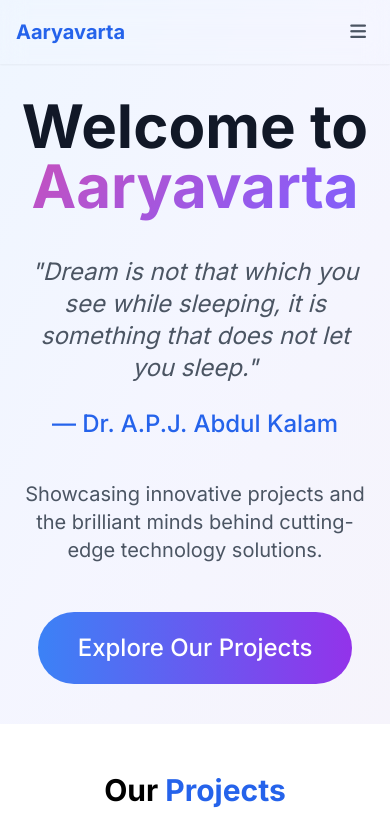
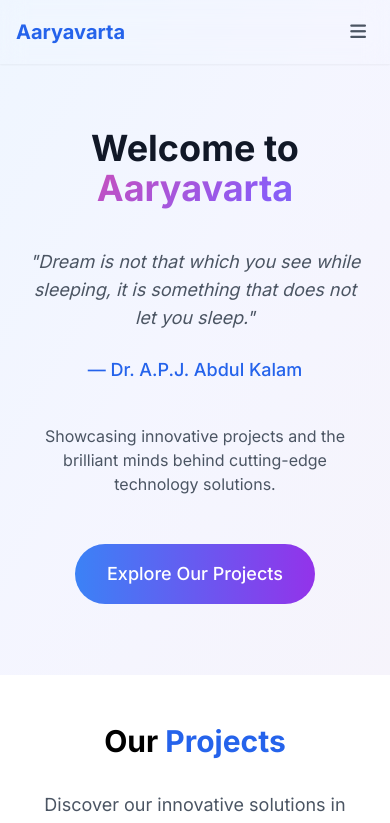
Before and after one commit to mayurpatil-dev/aaryavarta-portfolio, a Next.js app: page / in a window 390 px wide. Shown: the top 823 px of the page. Built offline with nearby package versions, Linux system fonts and the light colour scheme.

Commit message:
Cursor AI update: revert hero font size for mobile, keep larger size for PC/laptop

```diff
--- a/src/app/page.jsx
+++ b/src/app/page.jsx
@@ -209,21 +209,21 @@ function MainComponent() {
       <section className="min-h-[80vh] sm:min-h-[70vh] lg:min-h-screen flex flex-col justify-center px-4 sm:px-8 py-10 sm:py-16 lg:px-12 lg:py-24 pt-24 sm:pt-32 text-center relative overflow-hidden">
         <div className="absolute inset-0 bg-gradient-to-br from-blue-50 via-purple-50 to-pink-50 opacity-50"></div>
         <div className="max-w-4xl mx-auto relative z-10">
-          <h1 className="text-6xl sm:text-5xl lg:text-6xl font-bold text-gray-900 mb-10 animate-fade-in-up">
+          <h1 className="text-4xl sm:text-5xl lg:text-6xl font-bold text-gray-900 mb-10 animate-fade-in-up">
             Welcome to <span className="text-blue-600 animate-gradient-text">Aaryavarta</span>
           </h1>
-          <p className="text-2xl sm:text-xl lg:text-2xl text-gray-600 italic mb-6 animate-fade-in-up px-2" style={{ animationDelay: "0.2s" }}>
+          <p className="text-lg sm:text-xl lg:text-2xl text-gray-600 italic mb-6 animate-fade-in-up px-2" style={{ animationDelay: "0.2s" }}>
             "Dream is not that which you see while sleeping, it is something that does not let you sleep."
           </p>
-          <p className="text-blue-600 font-medium mb-10 text-2xl sm:text-xl lg:text-2xl animate-fade-in-up" style={{ animationDelay: "0.4s" }}>
+          <p className="text-blue-600 font-medium mb-10 text-lg sm:text-xl lg:text-2xl animate-fade-in-up" style={{ animationDelay: "0.4s" }}>
             — Dr. A.P.J. Abdul Kalam
           </p>
-          <p className="text-xl sm:text-lg lg:text-xl text-gray-600 mb-12 max-w-2xl mx-auto animate-fade-in-up px-2" style={{ animationDelay: "0.6s" }}>
+          <p className="text-base sm:text-lg lg:text-xl text-gray-600 mb-12 max-w-2xl mx-auto animate-fade-in-up px-2" style={{ animationDelay: "0.6s" }}>
             Showcasing innovative projects and the brilliant minds behind cutting-edge technology solutions.
           </p>
           <button
             onClick={() => document.getElementById("projects-section").scrollIntoView({ behavior: "smooth" })}
-            className="bg-gradient-to-r from-blue-500 to-purple-600 text-white px-10 py-5 rounded-full text-2xl sm:text-xl lg:text-2xl font-medium hover:from-blue-600 hover:to-purple-700 transition-all duration-300 hover:scale-105 hover:shadow-xl cursor-pointer animate-fade-in-up"
+            className="bg-gradient-to-r from-blue-500 to-purple-600 text-white px-8 py-4 rounded-full text-lg sm:text-xl lg:text-2xl font-medium hover:from-blue-600 hover:to-purple-700 transition-all duration-300 hover:scale-105 hover:shadow-xl cursor-pointer animate-fade-in-up"
             style={{ animationDelay: "0.8s" }}
           >
             Explore Our Projects
```
